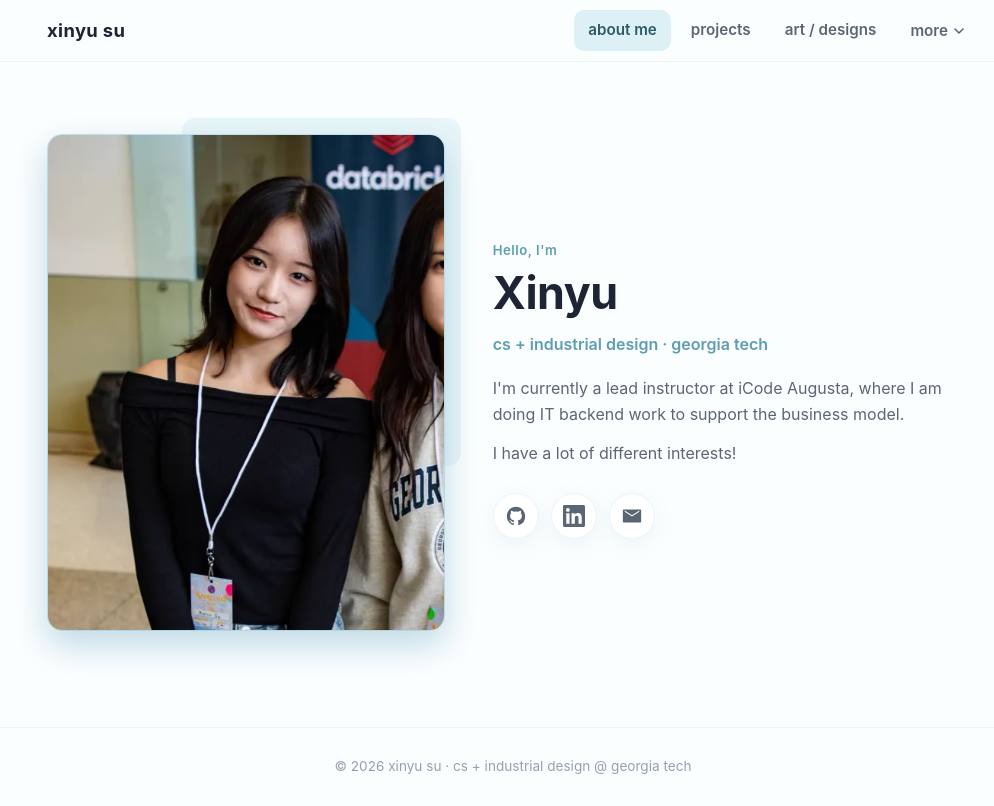
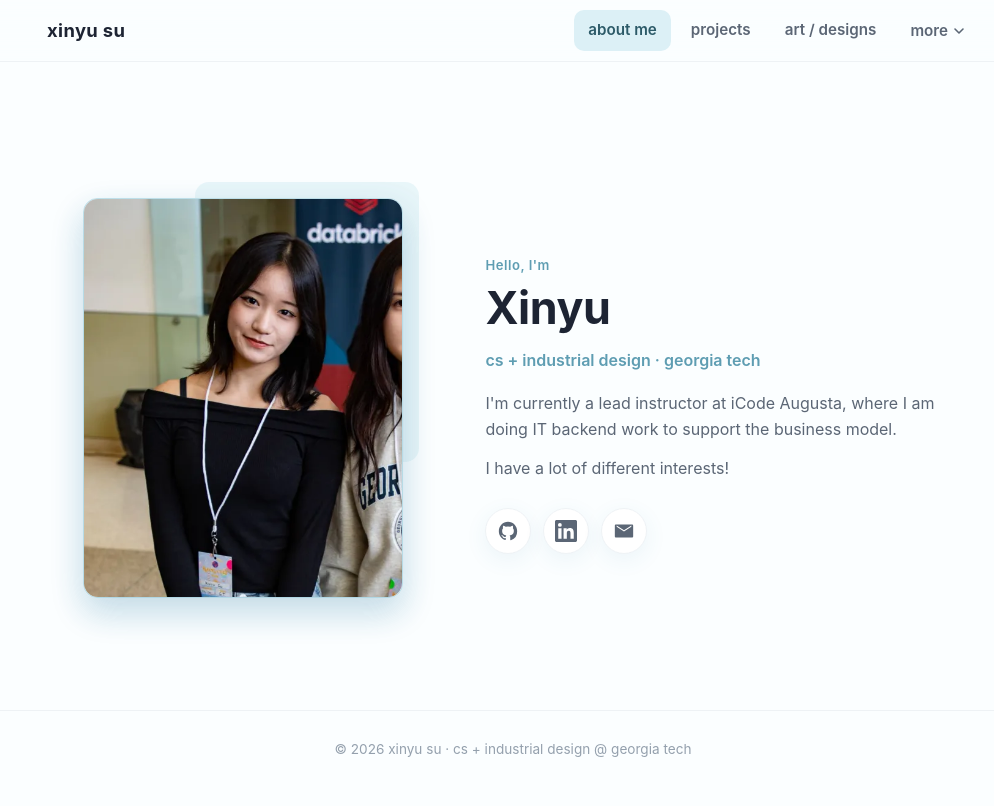
Before and after one commit to c-mfy/portfolio, a React (Vite) app: page /about in a window 1280 px wide. Shown: the whole page, without its empty margins (127-1121 px from the left). Built offline with nearby package versions, Linux system fonts and the light colour scheme.

Commit message:
Update about me spacing

```diff
--- a/src/pages/About.css
+++ b/src/pages/About.css
@@ -1,14 +1,25 @@
+.page.about {
+  min-height: calc(100svh - var(--nav-h) - 90px);
+  padding-top: 24px;
+  padding-bottom: 24px;
+  display: grid;
+  align-content: center;
+}
+
 .about-grid {
   display: grid;
   grid-template-columns: 0.9fr 1.1fr;
-  gap: 48px;
+  gap: 28px;
   align-items: center;
-  margin-top: 24px;
+  width: min(860px, 100%);
+  margin: 24px auto 0;
 }
 
 /* --- Photo --- */
 .about-photo {
   position: relative;
+  width: 100%;
+  max-width: 320px;
 }
 .about-photo img,
 .about-photo-placeholder {
@@ -60,6 +71,11 @@
 
 /* --- Responsive --- */
 @media (max-width: 760px) {
+  .page.about {
+    min-height: auto;
+    align-content: start;
+  }
+
   .about-grid {
     grid-template-columns: 1fr;
     gap: 32px;
```
